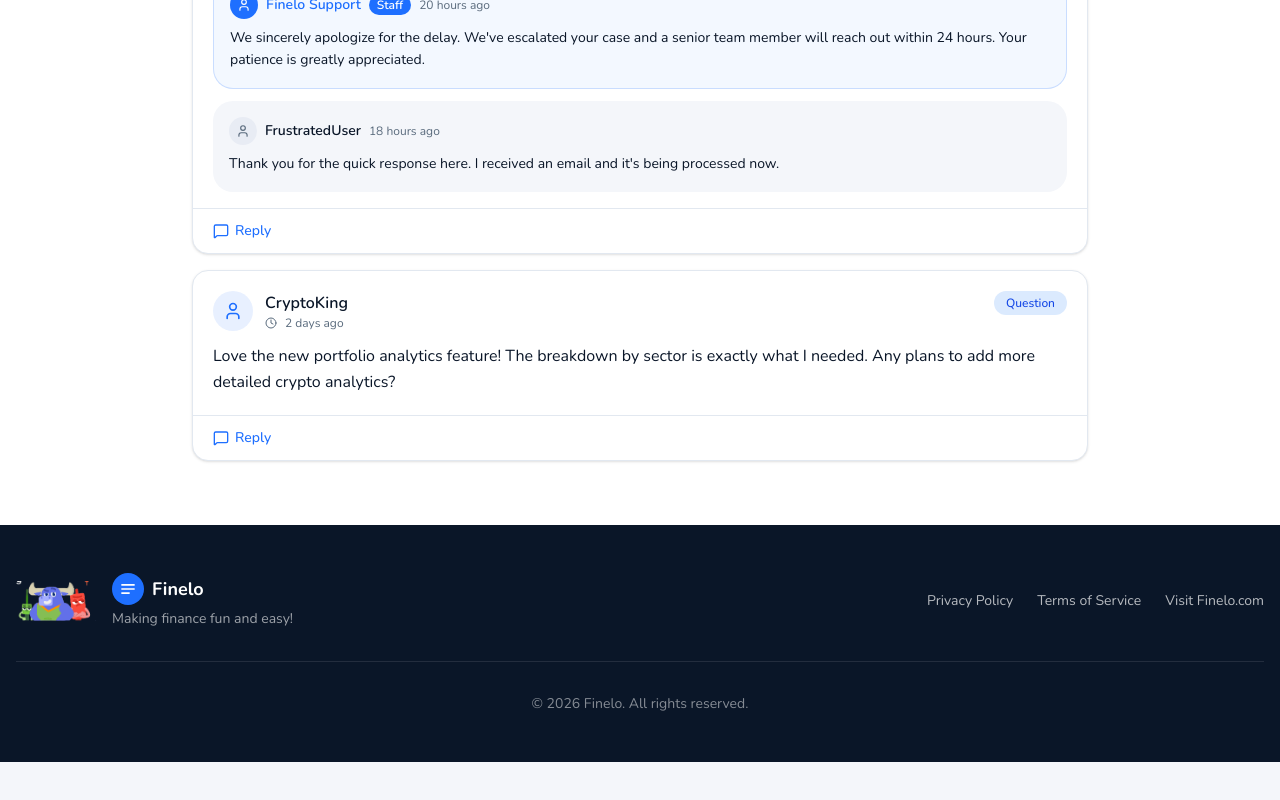
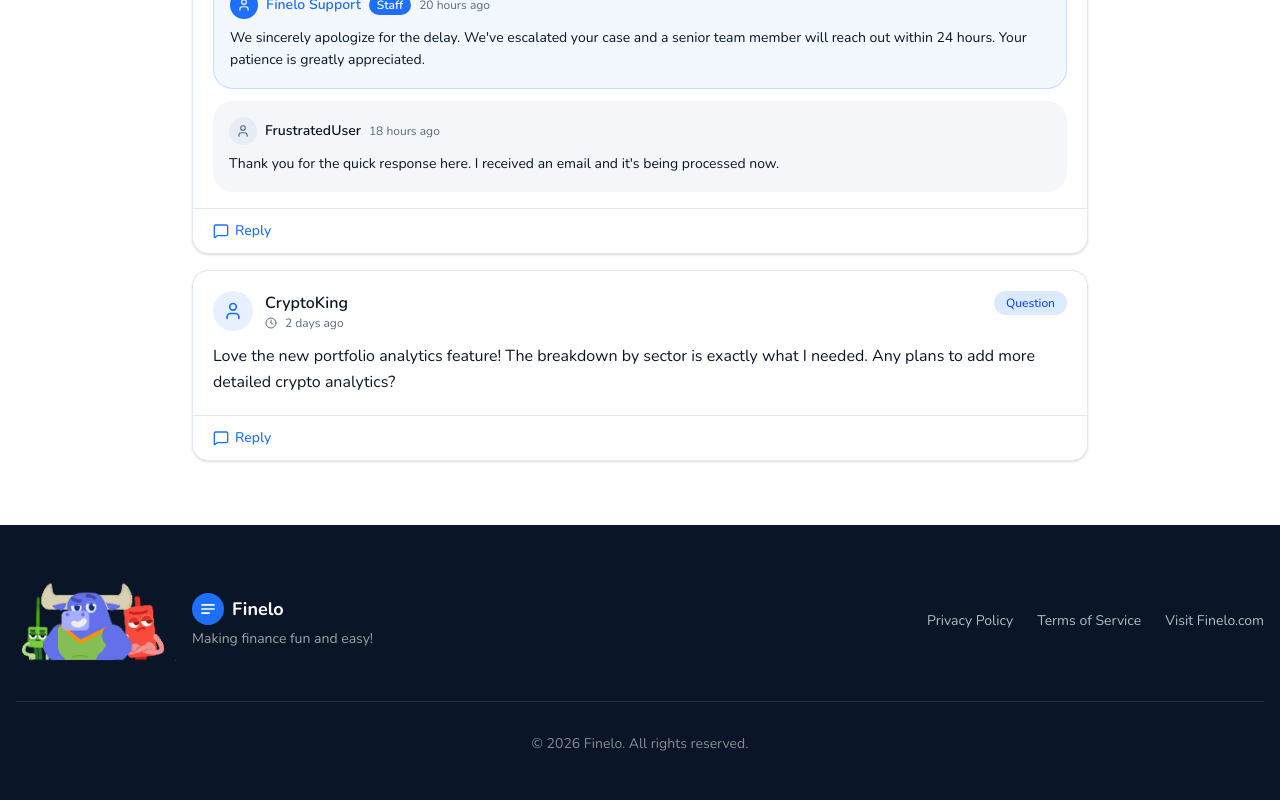
Before and after one commit to romanpavlov-dev/v0-zimran-website, a Next.js app: page / in a window 1280 px wide. Shown: the part 3411-4211 px from the top of the page. Before the commit the page ends 4173 px from the top, so only its background shows below. Built offline with nearby package versions, Linux system fonts and the light colour scheme.

Commit message:
feat: update footer with Finelo mascot trio image
Replace previous bull image with trio mascot at medium size.

```diff
--- a/components/support-footer.tsx
+++ b/components/support-footer.tsx
@@ -9,7 +9,7 @@ export function SupportFooter() {
       <div className="container mx-auto px-4">
         <div className="flex flex-col md:flex-row items-center justify-between gap-8">
           <div className="flex items-center gap-4">
-            <FineloMascot type="bulls" size="sm" />
+            <FineloMascot type="bullTrio" size="md" />
             <div>
               <Link href="/" className="flex items-center gap-2">
                 <div className="flex items-center justify-center w-8 h-8 rounded-lg bg-[#1E6FFF]">
```
